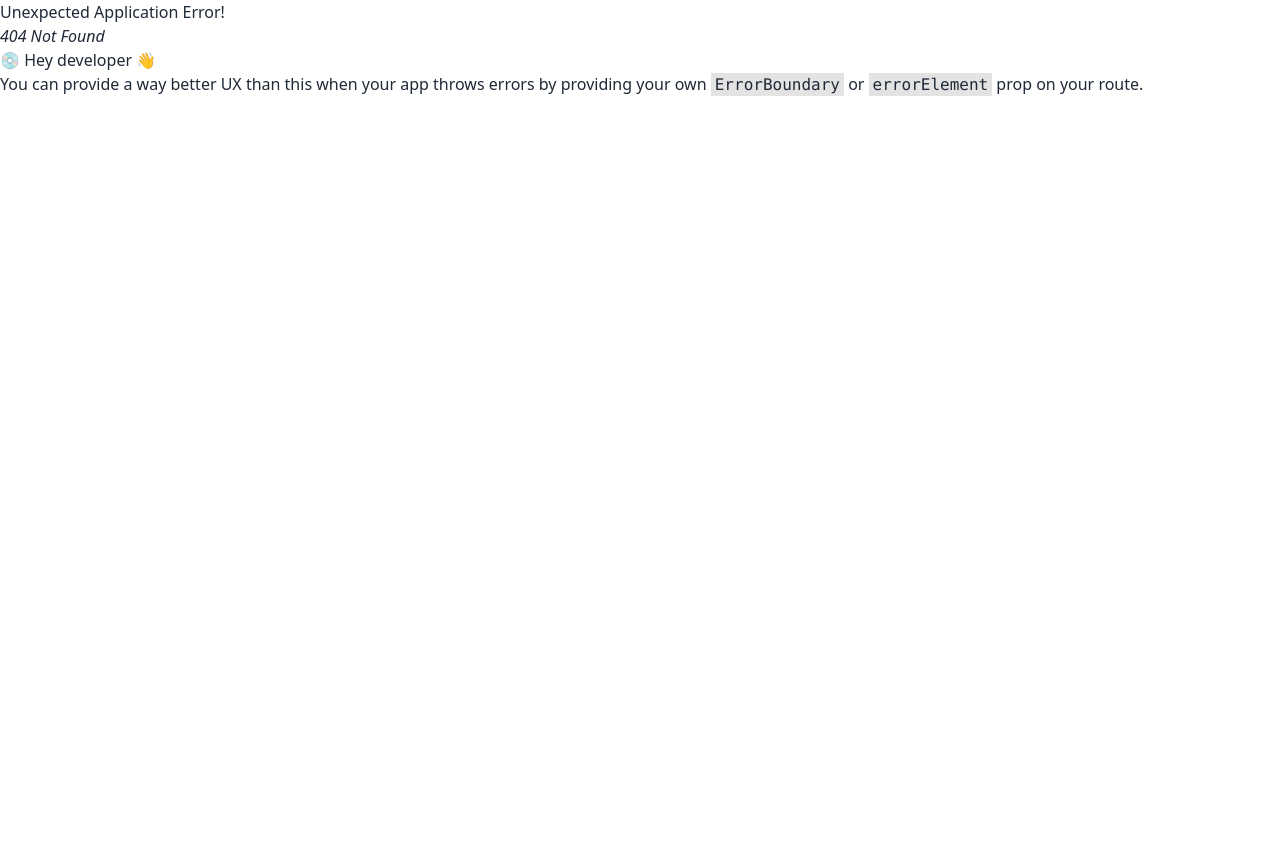
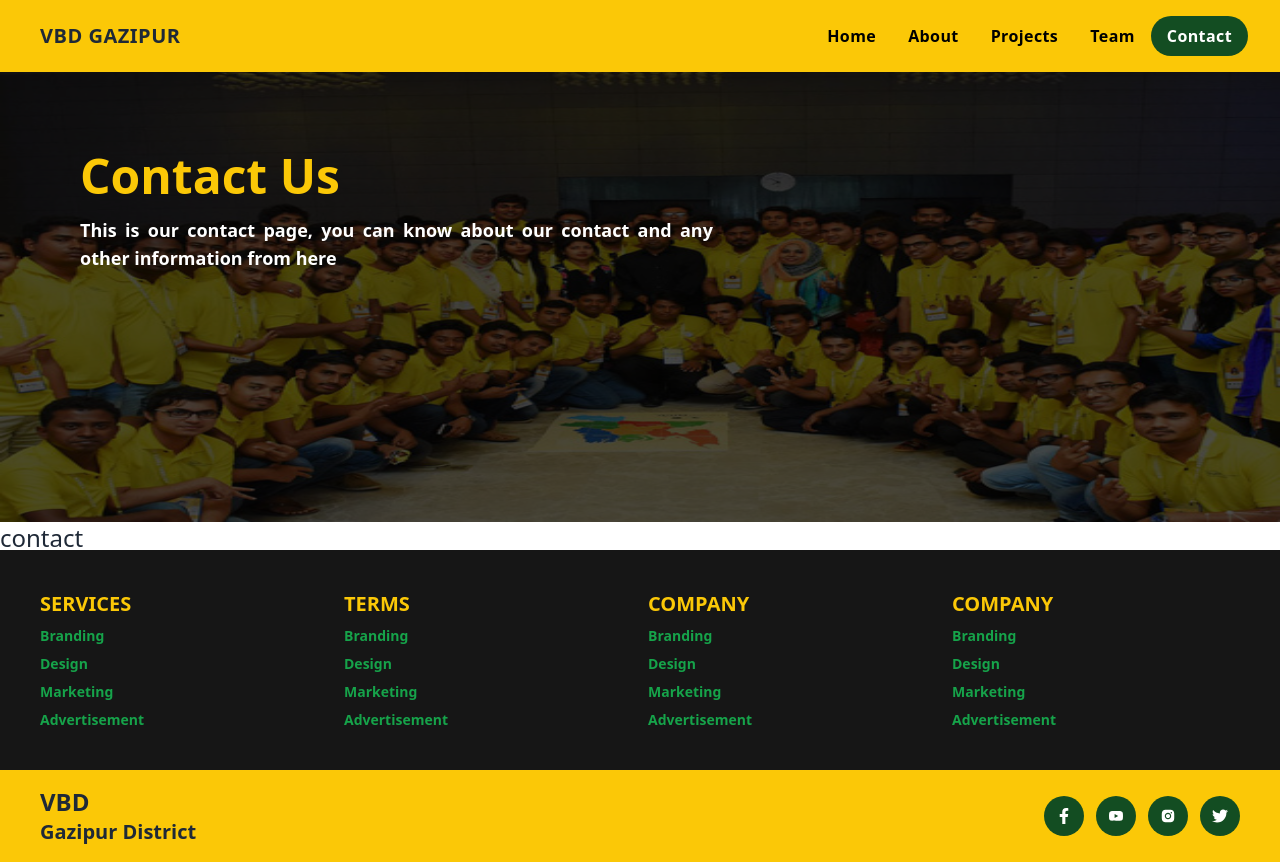
Before and after one commit to AbuRaihan1/vbd-gazipur, a React (Create React App) app: page /contact in a window 1280 px wide. Before the commit this address had no page. Before the commit the page ends 800 px from the top, so only its background shows below. Built offline with nearby package versions, Linux system fonts and the light colour scheme.

Commit message:
added contact page

```diff
--- a/src/Pages/AllProjects/AllProjects.js
+++ b/src/Pages/AllProjects/AllProjects.js
@@ -1,8 +1,13 @@
 import React from "react";
+import PageBanner from "../../components/PageBanner/PageBanner";
 
 const AllProjects = () => {
+  const title = "Our Projects";
+  const description =
+    "This is our project page, here you can know more about our projects";
   return (
     <div>
+      <PageBanner title={title} description={description} />
       <div className="text-2xl">all projects</div>
     </div>
   );
--- /dev/null
+++ b/src/Pages/Contact/Contact.js
@@ -0,0 +1,17 @@
+import React from "react";
+import BannerSlider from "../../components/Banner/BannerSlider";
+import PageBanner from "../../components/PageBanner/PageBanner";
+
+const Contact = () => {
+  const title = "Contact Us";
+  const description =
+    "This is our contact page, you can know about our contact and any other information from here";
+  return (
+    <div>
+      <PageBanner title={title} description={description} />
+      <div className="text-2xl">contact</div>
+    </div>
+  );
+};
+
+export default Contact;
--- a/src/Pages/Shared/Navbar/Navbar.js
+++ b/src/Pages/Shared/Navbar/Navbar.js
@@ -63,6 +63,18 @@ const Header = () => {
               }
             >
               Team
+            </NavLink>
+          </li>
+          <li>
+            <NavLink
+              to="/contact"
+              aria-label="Contact us"
+              title="Contact us"
+              className={({ isActive }) =>
+                isActive ? "navbar-active-link" : "navbar-link"
+              }
+            >
+              Contact
             </NavLink>
           </li>
         </ul>
@@ -175,6 +187,18 @@ const Header = () => {
                         Team
                       </NavLink>
                     </li>
+                    <li>
+                      <NavLink
+                        to="/contact"
+                        aria-label="Contact us"
+                        title="Contact us"
+                        className={({ isActive }) =>
+                          isActive ? "navbar-active-link" : "navbar-link"
+                        }
+                      >
+                        Contact
+                      </NavLink>
+                    </li>
                   </ul>
                 </nav>
               </div>
--- a/src/Pages/Team/Team.js
+++ b/src/Pages/Team/Team.js
@@ -1,8 +1,13 @@
 import React from "react";
+import PageBanner from "../../components/PageBanner/PageBanner";
 
 const Team = () => {
+  const title = "Our Team";
+  const description =
+    "This is our team page, here you can know more about our team";
   return (
     <div>
+      <PageBanner title={title} description={description} />
       <div className="text-2xl">team</div>
     </div>
   );
--- a/src/router/routes.js
+++ b/src/router/routes.js
@@ -2,6 +2,7 @@ import Home from "../Pages/Home/Home";
 import About from "../Pages/About/About";
 import AllProjects from "../Pages/AllProjects/AllProjects";
 import Team from "../Pages/Team/Team";
+import Contact from "../Pages/Contact/Contact";
 const { createBrowserRouter } = require("react-router-dom");
 const { default: Main } = require("../layout/Main");
 const router = createBrowserRouter([
@@ -25,6 +26,10 @@ const router = createBrowserRouter([
         path: "/team",
         element: <Team />,
       },
+      {
+        path: "/contact",
+        element: <Contact />,
+      },
     ],
   },
 ]);
```
